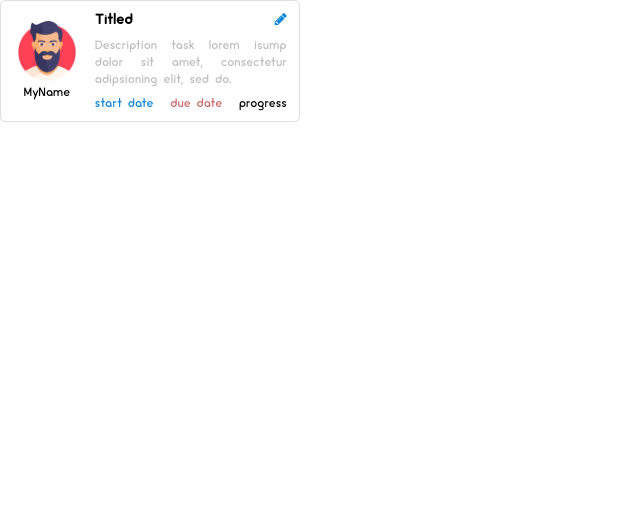
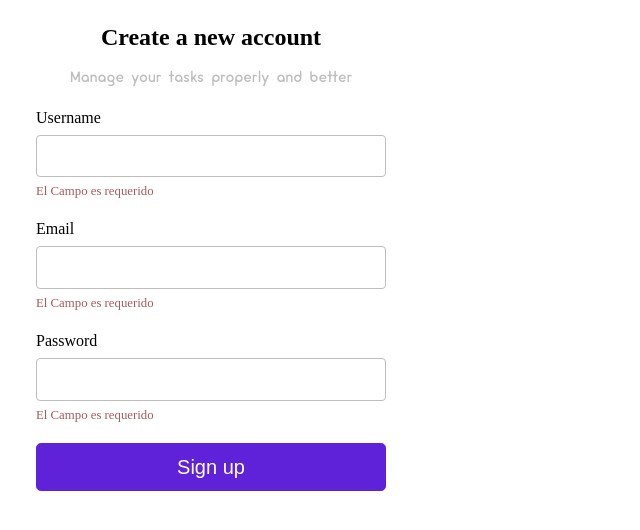
Before and after one commit to EdwinCruz13/AppTasks, a React (Vite) app in the folder client/: page / in a window 1280 px wide. Shown: the top 530 px of the page, without its empty margins (0-640 px from the left). Built offline with nearby package versions, Linux system fonts and the light colour scheme.

Commit message:
adding news components as signin and signup as form

```diff
--- a/client/src/App.jsx
+++ b/client/src/App.jsx
@@ -6,7 +6,7 @@ import viteLogo from '/vite.svg'
 
 //import pages
 import { Home } from "./pages/Home/Home";
-import { SignIn } from "./pages/SignInUp/signin";
+import { SignIn } from "./pages/SignInUp/SignIn";
 
 function App() {
   return (
--- /dev/null
+++ b/client/src/components/forms/Loginup.css
@@ -0,0 +1,70 @@
+.form{
+    display: flex;
+    flex-direction: column;
+    flex-wrap: wrap;
+    justify-content: center;
+    align-items: center;
+    gap:1.3rem;
+    width: inherit;
+    padding: 0.25rem 2.25rem;
+}
+
+.form-header{
+    display: flex;
+    flex-direction: column;
+    flex-wrap: wrap;
+    justify-content: center;
+    align-items: center;
+}
+
+
+.form-title{
+    color: #010101;
+    font-size: 24px;
+    text-align: center;
+}
+
+.form-description{
+    color: #BDBDBD;
+    font-size: 15px;
+    text-align: center;
+    margin-top: -4px;
+}
+
+
+.invalid-feedback {
+    margin-top: 0.25rem;
+    font-size: 80%;
+    color: #AD595A;
+    margin-top:7px;
+}
+
+
+.form-control {
+    display: block;
+    padding: 0.375rem 0.75rem;
+    font-size: 1.2rem;
+    line-height: 1.5;
+    color: #010101;
+    background-color: #fff;
+    background-clip: padding-box;
+    border: 1px solid #BDBDBD;
+    border-radius: 0.25rem;
+    transition: border-color 0.15s ease-in-out, box-shadow 0.15s ease-in-out;
+}
+
+.form-group {
+    display: flex;
+    flex: 0 0 auto;
+    flex-flow: column wrap;
+    align-items:safe;
+    margin-bottom: 0;
+    width: 100% ;
+}
+
+.group-tooltips{
+    display: flex;
+    flex-flow: row wrap;
+    justify-content: space-between;
+    align-items: center;
+}
--- /dev/null
+++ b/client/src/components/forms/Signin.jsx
@@ -0,0 +1,35 @@
+import { React } from "react";
+import "./Loginup.css"
+
+export const Signin = () => {
+    return(
+        <>
+            <div className="form">
+                <div className="form-header">
+                    <h2 className="form-title">Log in to your user account</h2>
+                    <span className="form-description">Manage your tasks properly and better</span>
+                </div>
+
+                <div className="form-group">
+                    <label htmlFor="Email">Email</label>
+                    <input type="text" name="Email" id="Email" className="form-control" />
+                    <div class="invalid-feedback">El Campo es requerido </div>
+                </div>
+
+                <div className="form-group">
+                    <label htmlFor="Password">Password</label>
+                    <input type="password" name="Password" id="Password" className="form-control" />
+                    <div className="group-tooltips">
+                        <div class="invalid-feedback">El Campo es requerido </div>
+                        <small id="emailHelp" class="text-muted"><a href="#">You forgot your password?.</a></small>
+                    </div>
+                </div>
+
+                <div className="form-group">
+                    <button type="submit" className="btn btn-lg btn-primary">Log in</button>
+                </div>
+
+            </div>
+        </>
+    )
+}
--- /dev/null
+++ b/client/src/components/forms/Signup.jsx
@@ -0,0 +1,40 @@
+import { React } from "react";
+import "./Loginup.css"
+
+export const Signup = () => {
+    return(
+        <>
+            <div className="form">
+                <div className="form-header">
+                    <h2 className="form-title">Create a new account</h2>
+                    <span className="form-description">Manage your tasks properly and better</span>
+                </div>
+
+                <div className="form-group">
+                    <label htmlFor="Username">Username</label>
+                    <input type="text" name="Username" id="Username" className="form-control" />
+                    <div class="invalid-feedback">El Campo es requerido </div>
+                </div>
+
+                <div className="form-group">
+                    <label htmlFor="Email">Email</label>
+                    <input type="text" name="Email" id="Email" className="form-control" />
+                    <div class="invalid-feedback">El Campo es requerido </div>
+                </div>
+
+                <div className="form-group">
+                    <label htmlFor="Password">Password</label>
+                    <input type="password" name="Password" id="Password" className="form-control" />
+                    <div className="group-tooltips">
+                        <div class="invalid-feedback">El Campo es requerido </div>
+                    </div>
+                </div>
+
+                <div className="form-group">
+                    <button type="submit" className="btn btn-lg btn-primary">Sign up</button>
+                </div>
+
+            </div>
+        </>
+    )
+}
--- a/client/src/index.css
+++ b/client/src/index.css
@@ -14,7 +14,7 @@ body {
 
 a {
   font-weight: 500;
-  color: #0683D7;
+  color: #5F22D9;
   text-decoration: none;
   font-family:Cream;
   font-size: 14px;
@@ -22,7 +22,7 @@ a {
   transition: color 0.5s ease-out;
 }
 a:hover {
-  color: #045A94;
+  color: #2C016D;
   transition: color 0.5s ease-out;
 }
 
@@ -37,8 +37,61 @@ p{
 }
 
 
-
 h1 {
   font-size: 3.2em;
   line-height: 1.1;
 }
+
+label {
+  display: inline-block;
+  margin-bottom: 0.5rem;
+  font-size: 16px;
+  color: #010101
+}
+
+.text-muted {
+  color: #BDBDBD !important;
+  margin-top:7px;
+
+}
+
+.btn {
+  display: inline-block;
+  font-weight: 200;
+  text-align: center;
+  white-space: nowrap;
+  vertical-align: middle;
+  user-select: none;
+  border: 1px solid transparent;
+  padding: 0.375rem 0.75rem;
+  font-size: 1rem;
+  line-height: 1.5;
+  border-radius: 0.25rem;
+  transition: color 0.15s ease-in-out, background-color 0.15s ease-in-out, border-color 0.15s ease-in-out, box-shadow 0.15s ease-in-out;
+}
+
+.btn-lg, .btn-group-lg > .btn {
+  padding: 0.5rem 1rem;
+  font-size: 1.25rem;
+  line-height: 1.5;
+  border-radius: 0.3rem;
+}
+
+.btn-primary {
+  color: #fff;
+  background-color: #5F22D9;
+  border-color: #5F22D9;
+}
+
+.btn-primary:hover {
+  color: #fff;
+  background-color: #2C016D;
+  border-color: #2C016D;
+}
+
+input{
+  padding: 0.25rem 0.5rem;
+  font-size: 0.875rem;
+  line-height: 1.5;
+  border-radius: 0.2rem;
+}
--- a/client/src/pages/SignInUp/signin.jsx
+++ b/client/src/pages/SignInUp/signin.jsx
@@ -1,14 +1,21 @@
 import { React } from "react";
 
-import { Card } from "../../components/cards/Card"
-
+import { Card } from "../../components/cards/Card";
+import { Signin } from "../../components/forms/Signin"
+import { Signup } from "../../components/forms/Signup"
 
 export const SignIn = () => {
     return (
         <>
-            <div style = {{width: "300px"}}>
+            <div style = {{width: "350px"}}>
+                <Signup />
+            </div>
+
+            {/* <div style = {{width: "350px"}}>
                 <Card />
-            </div>
+            </div> */}
+
+
 
         </>
     );
```
Also changed, not shown: client/src/components/loginform/Login.jsx (deleted, +0 -9 lines).
